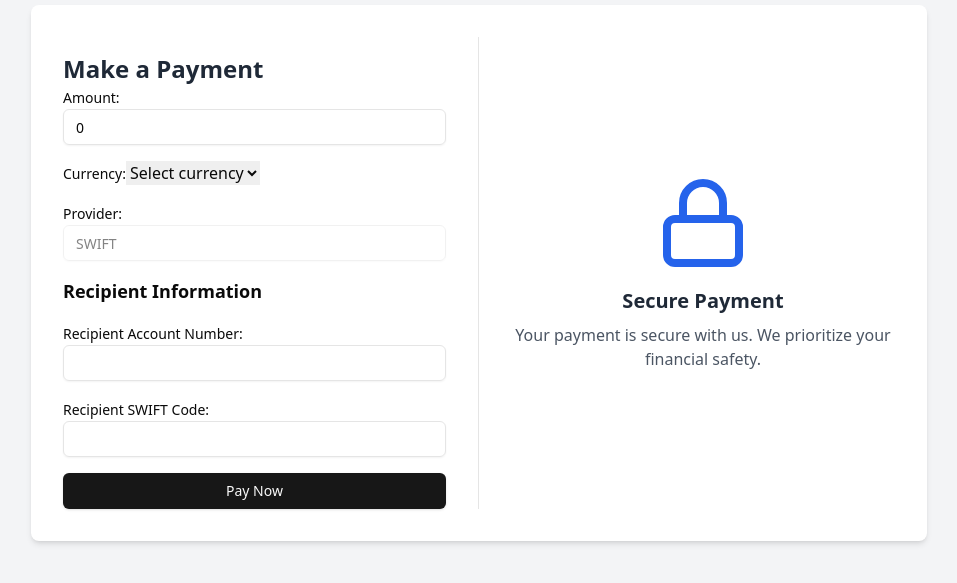
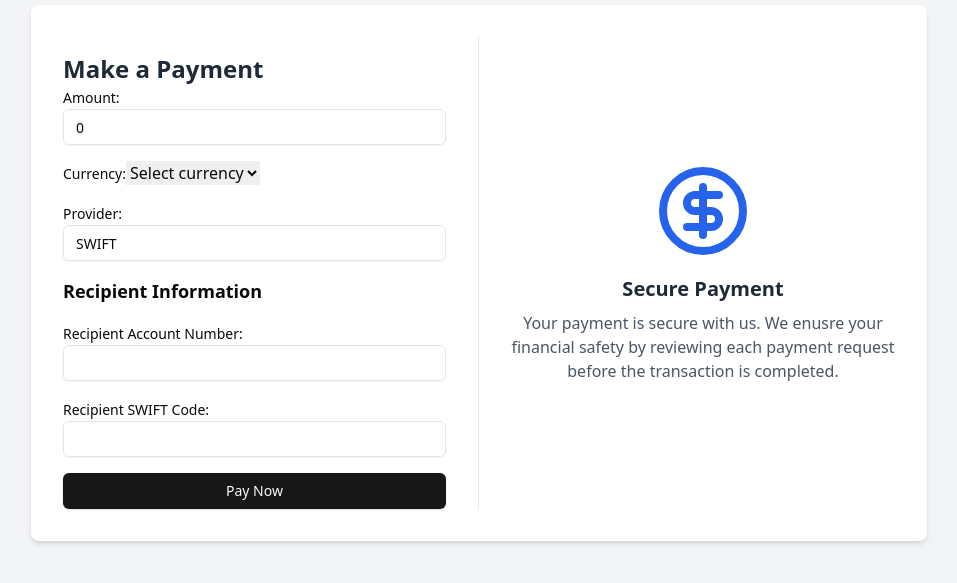
Before and after one commit to FourgeTech/APDS7311-POE-FRONTEND, a React (Vite) app: page /payment in a window 1280 px wide. Shown: the part 127-710 px from the top of the page, without its empty margins (161-1118 px from the left). Built offline with nearby package versions, Linux system fonts and the light colour scheme.

Commit message:
final changes to payment UI

```diff
--- a/src/components/Payments/PaymentForm.tsx
+++ b/src/components/Payments/PaymentForm.tsx
@@ -4,7 +4,7 @@ import * as Yup from 'yup';
 import { Button } from "@/components/ui/button";
 import { Input } from "@/components/ui/input";
 import { Label } from "@/components/ui/label";
-import { LockIcon } from 'lucide-react'; // Import the lock icon
+import {CircleDollarSign } from 'lucide-react'; // Import the lock icon
 
 interface PaymentFormData {
   amount: number;
@@ -97,7 +97,6 @@ const PaymentForm: React.FC = () => {
                 name="provider"
                 value={formik.values.provider}
                 onChange={formik.handleChange}
-                disabled
               />
             </div>
 
@@ -143,10 +142,10 @@ const PaymentForm: React.FC = () => {
         </div>
 
         <div className="w-1/2 pl-8 flex flex-col justify-center items-center">
-          <LockIcon className="h-24 w-24 text-blue-600 mb-4" />
+          <CircleDollarSign className="h-24 w-24 text-blue-600 mb-4" />
           <h2 className="text-xl font-semibold text-gray-800 mb-2">Secure Payment</h2>
           <p className="text-gray-600 text-center">
-            Your payment is secure with us. We prioritize your financial safety.
+            Your payment is secure with us. We enusre your financial safety by reviewing each payment request before the transaction is completed.
           </p>
         </div>
       </div>
```
